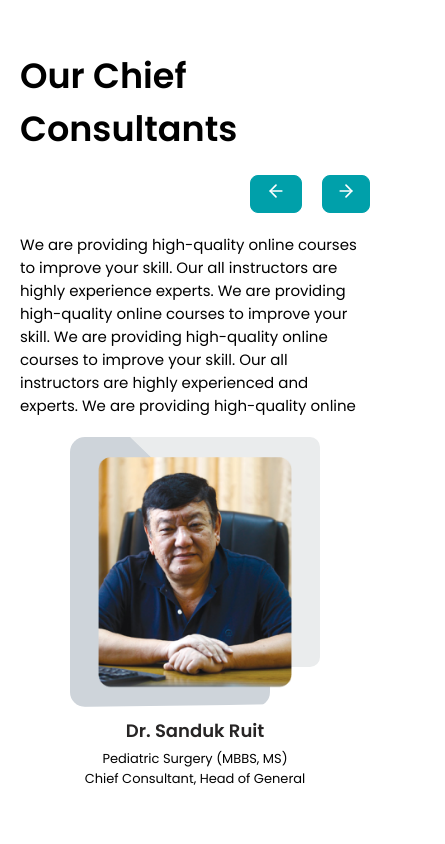
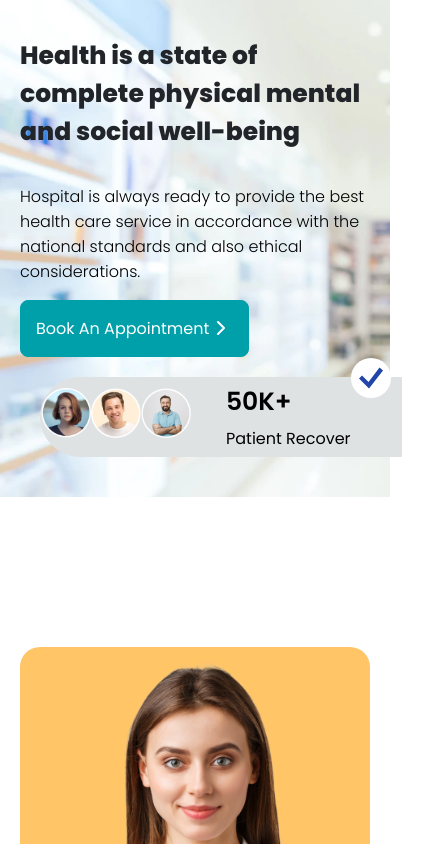
Before and after one commit to Sushey01/Tangerine_Meringue, a React (Vite) app: page / in a window 390 px wide. Shown: the top 844 px of the page, 445 px wide, since content can reach past the window. Built offline with nearby package versions, Linux system fonts and the light colour scheme.

Commit message:
consultants-check

```diff
--- a/src/App.jsx
+++ b/src/App.jsx
@@ -13,11 +13,11 @@ import '@fortawesome/fontawesome-free/css/all.min.css';
 export default function App(){
   return(
     <div>
-       {/* <HeroSection/>
+       <HeroSection/>
       <Journey/>
       <HealthServices/>
       <Schedule/>
-      <WhyChoose/> */}
+      <WhyChoose/>
       <Consultants/>
     </div>
   )
--- a/src/components/Consultants.css
+++ b/src/components/Consultants.css
@@ -66,12 +66,25 @@
 
 .five-doctor-container{
     width: 100%;
+    /* overflow: hidden; */
+}
+
+
+
+.five-doctor-container .slick-list {
+  margin: 0 -10px;
 }
 
 
 
 
+
+
 @media(max-width:645px){
+
+   .section5{
+    padding: 10px;
+   }
 
     .consultants-title{
         display: flex;
@@ -89,6 +102,8 @@
 
     .five-doctor-container{
         width: 100%;
-        padding-left: 50px;
+        overflow-x: hidden;
     }
+
+
 }
--- a/src/components/Consultants.jsx
+++ b/src/components/Consultants.jsx
@@ -46,13 +46,43 @@ const doctors = [
 
 // const CustomPrevArrow = ({ onClick }) => (
 //   <button className="custom-prev" onClick={onClick}>
-//     ◀
+//     <svg
+//                 xmlns="http://www.w3.org/2000/svg"
+//                 width="20"
+//                 height="20"
+//                 color="#blue"
+//                 viewBox="0 0 24 24"
+//                 fill="none"
+//                 stroke="currentColor"
+//                 stroke-width="2"
+//                 stroke-linecap="round"
+//                 stroke-linejoin="round"
+//                 class="lucide lucide-arrow-left-icon lucide-arrow-left"
+//               >
+//                 <path d="m12 19-7-7 7-7" />
+//                 <path d="M19 12H5" />
+//               </svg>
 //   </button>
 // );
 
 // const CustomNextArrow = ({ onClick }) => (
 //   <button className="custom-next" onClick={onClick}>
-//     ▶
+//     <svg
+//                 xmlns="http://www.w3.org/2000/svg"
+//                 width="20"
+//                 height="20"
+//                 color="blue"
+//                 viewBox="0 0 24 24"
+//                 fill="none"
+//                 stroke="currentColor"
+//                 stroke-width="2"
+//                 stroke-linecap="round"
+//                 stroke-linejoin="round"
+//                 class="lucide lucide-arrow-right-icon lucide-arrow-right"
+//               >
+//                 <path d="M5 12h14" />
+//                 <path d="m12 5 7 7-7 7" />
+//               </svg>
 //   </button>
 // );
 
@@ -63,6 +93,7 @@ const Consultants = () => {
     speed: 500,
     slidesToShow: 5,
     slidesToScroll: 1,
+
     // prevArrow: <CustomPrevArrow />,
     // nextArrow: <CustomNextArrow />,
 
@@ -89,7 +120,8 @@ const Consultants = () => {
             settings: {
                 dots:false,
                 slidesToScroll:1,
-                slidesToShow:1
+                slidesToShow:1.5,
+
             }
         }
     ]
@@ -162,6 +194,44 @@ const Consultants = () => {
           />
         ))}
       </Slider>
+      {/* <div className="another-two-consultants-arrow">
+            <button className="button1">
+              <svg
+                xmlns="http://www.w3.org/2000/svg"
+                width="20"
+                height="20"
+                color="#fff"
+                viewBox="0 0 24 24"
+                fill="none"
+                stroke="currentColor"
+                stroke-width="2"
+                stroke-linecap="round"
+                stroke-linejoin="round"
+                class="lucide lucide-arrow-left-icon lucide-arrow-left"
+              >
+                <path d="m12 19-7-7 7-7" />
+                <path d="M19 12H5" />
+              </svg>
+            </button>
+            <button className="button2">
+              <svg
+                xmlns="http://www.w3.org/2000/svg"
+                width="20"
+                height="20"
+                color="#fff"
+                viewBox="0 0 24 24"
+                fill="none"
+                stroke="currentColor"
+                stroke-width="2"
+                stroke-linecap="round"
+                stroke-linejoin="round"
+                class="lucide lucide-arrow-right-icon lucide-arrow-right"
+              >
+                <path d="M5 12h14" />
+                <path d="m12 5 7 7-7 7" />
+              </svg>
+            </button>
+          </div> */}
     </div>
 
     </section>
--- a/src/components/DoctorCard.css
+++ b/src/components/DoctorCard.css
@@ -116,6 +116,12 @@
     text-align: center;
 }
 
+
+@media(max-width:645px){
+  .doctor-container{
+    width: 300px;
+  }
+}
 
 
  /* @media(max-width:645px){
--- a/src/components/DoctorCard.jsx
+++ b/src/components/DoctorCard.jsx
@@ -4,7 +4,9 @@ import './DoctorCard.css';
 export default function DoctorCard({ name, image, info1, info2 }) {
   return (
     <div className="doctor-container">
+
       <div className="doctor-card">
+
         <div className="doctor-image">
           <img src={image}></img>
           <div className="social-icons">
```
